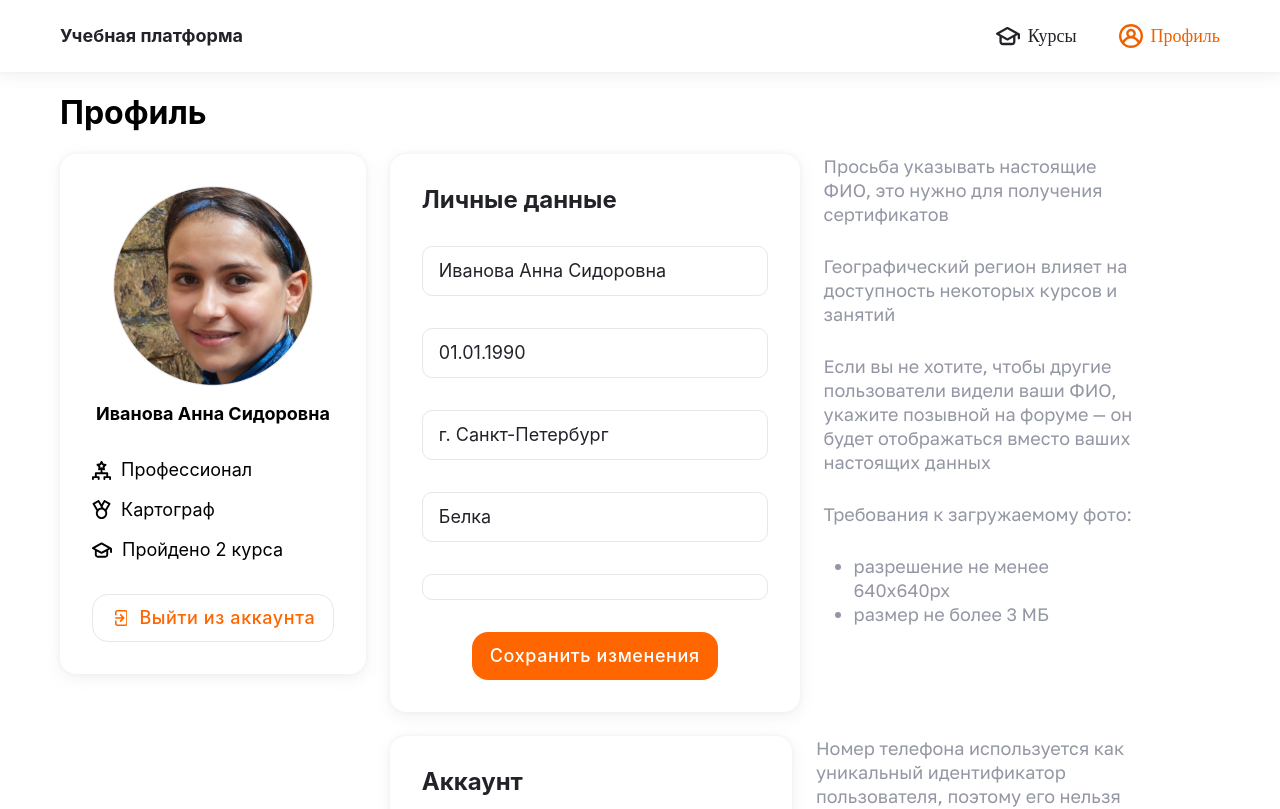
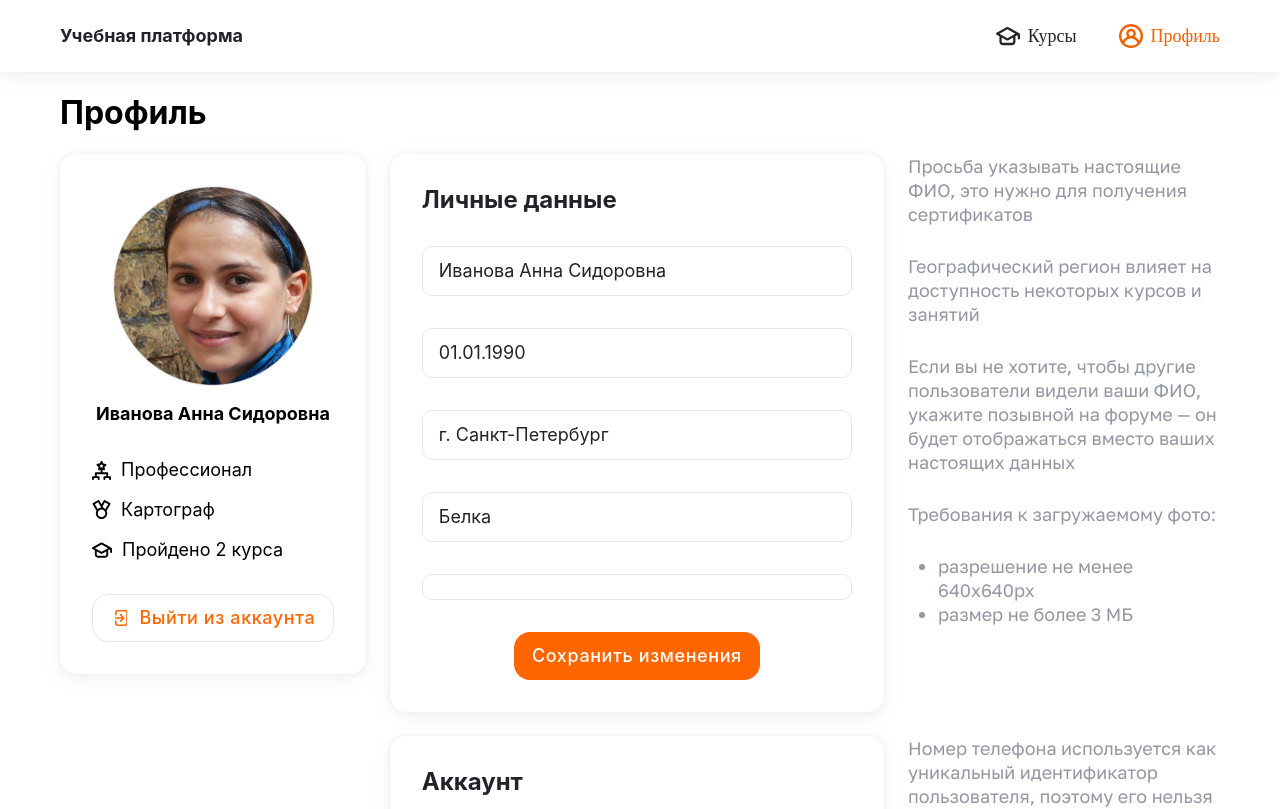
Before and after one commit to Studio-Yandex-Practicum/lizaalert_frontend, a React (Create React App) app: page /profile in a window 1280 px wide. Shown: the top 809 px of the page. Built offline with nearby package versions, Linux system fonts and the light colour scheme.

Commit message:
#80 fix layout and styling

```diff
--- a/src/components/pages/profile/profile.jsx
+++ b/src/components/pages/profile/profile.jsx
@@ -1,4 +1,3 @@
-import { useLocation } from 'react-router-dom';
 import AccountData from '../../organisms/account-data/account-data';
 import AccountOverview from '../../organisms/account-overview/account-overview';
 import PersonalData from '../../organisms/personal-data/personal-data';
@@ -6,13 +5,9 @@ import routes from '../../../config/routes';
 import styles from './profile.module.scss';
 
 function Profile() {
-  const location = useLocation();
-  const { pathname } = location;
-  const splitLocation = pathname.split('/');
-
   return (
     <div className={styles.container}>
-      <h1>{routes[splitLocation[1]].title}</h1>
+      <h1>{routes.profile.title}</h1>
       <div className={styles.content}>
         <aside>
           <AccountOverview />
--- a/src/components/pages/profile/profile.module.css
+++ b/src/components/pages/profile/profile.module.css
@@ -41,8 +41,8 @@
 .section {
   display: -ms-grid;
   display: grid;
-  -ms-grid-columns: (auto)[2];
-      grid-template-columns: repeat(2, auto);
+  -ms-grid-columns: auto fit-content(100%);
+      grid-template-columns: auto fit-content(100%);
   gap: 24px;
 }
 
--- a/src/components/pages/profile/profile.module.scss
+++ b/src/components/pages/profile/profile.module.scss
@@ -28,7 +28,7 @@
 
 .section {
   display: grid;
-  grid-template-columns: repeat(2, auto);
+  grid-template-columns: auto fit-content(100%);
   gap: 24px;
 }
 
```
Also changed, not shown: 1 other file (tests, documents, lock files or other folders).
